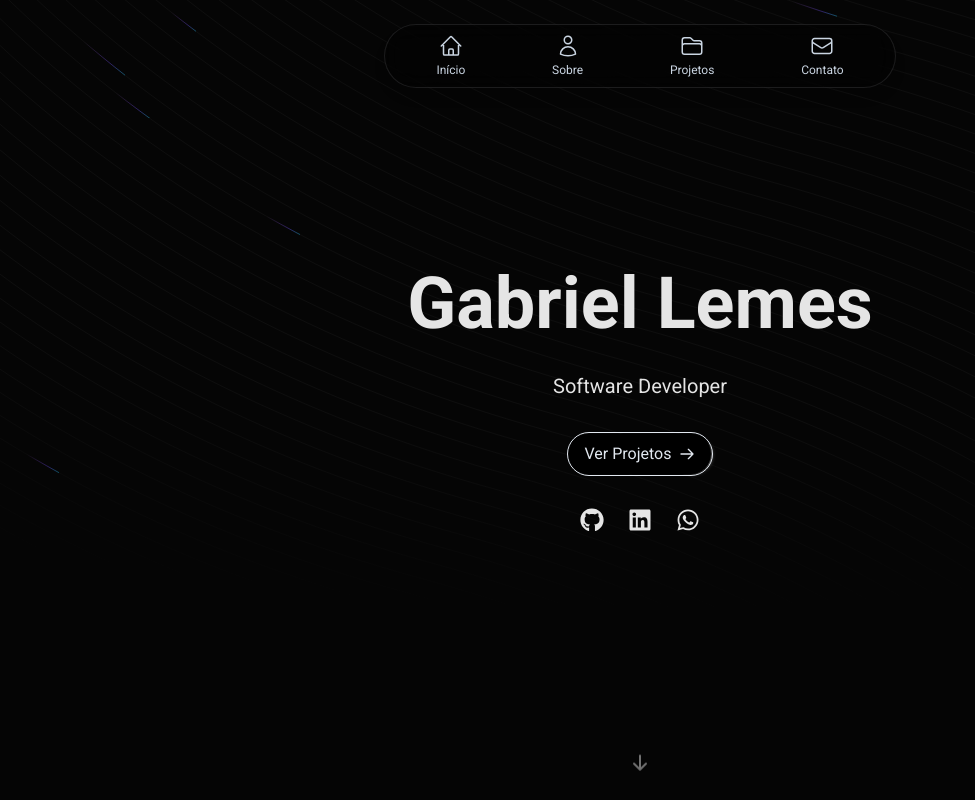
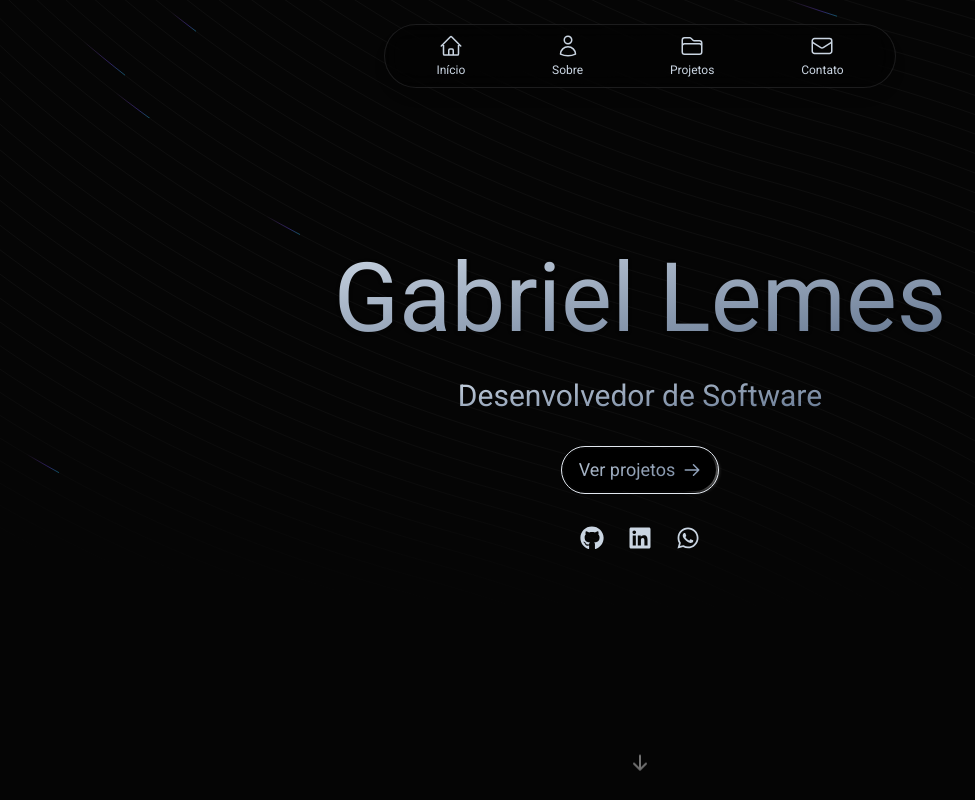
Before and after one commit to gabrielmlemes/portfolio-2.0, a Next.js app: page / in a window 1280 px wide. Shown: the top 800 px of the page, without its empty margins (0-975 px from the left). Built offline with nearby package versions, Linux system fonts and the light colour scheme.

Commit message:
chore(hero): adjust hero texts

```diff
--- a/src/app/components/HeroClient.tsx
+++ b/src/app/components/HeroClient.tsx
@@ -5,7 +5,6 @@ import Link from "next/link";
 import { SocialLinks } from "./ui/SocialLinks";
 import { HiOutlineArrowRight } from "react-icons/hi";
 import { HoverBorderGradient } from "./ui/button";
-import { TextAnimate } from "./ui/blur-text-animation";
 
 const containerVariants = {
   hidden: { opacity: 0 },
@@ -23,7 +22,7 @@ const itemVariants: Variants = {
     opacity: 1,
     y: 0,
     transition: {
-      duration: 0.5,
+      duration: 1.0,
       ease: "easeOut",
     },
   },
@@ -48,43 +47,32 @@ export function HeroClient() {
       initial="hidden"
       animate="visible"
     >
-      <TextAnimate
-        animation="blurIn"
-        as="h1"
-        duration={0.2}
-        once={true}
-        by="character"
-        className="text-4xl font-bold sm:text-7xl text-secondary"
-      >
-        Gabriel Lemes
-      </TextAnimate>
+      <AnimatedItem>
+        <h1 className="bg-gradient-to-br from-slate-300 to-slate-500 bg-clip-text text-transparent drop-shadow-sm sm:text-8xl">
+          Gabriel Lemes
+        </h1>
+      </AnimatedItem>
 
-      <TextAnimate
-        animation="blurIn"
-        as="p"
-        duration={0.2}
-        once={true}
-        by="character"
-        delay={0.2}
-        className="max-w-2xl sm:text-lg lg:text-xl text-secondary"
-      >
-        Software Developer
-      </TextAnimate>
+      <AnimatedItem>
+        <p className="max-w-2xl bg-gradient-to-br from-slate-300 to-slate-500 bg-clip-text text-transparent sm:text-lg lg:text-3xl">
+          Desenvolvedor de Software
+        </p>
+      </AnimatedItem>
 
       <AnimatedItem className="flex justify-center">
         <Link href="#projetos">
           <HoverBorderGradient
             containerClassName="rounded-full"
             as="button"
-            className="bg-black cursor-pointer text-slate-200 flex items-center justify-center gap-2"
+            className="flex cursor-pointer text-lg items-center justify-center gap-2 bg-black bg-gradient-to-br from-slate-300 to-slate-500 bg-clip-text text-transparent"
           >
-            Ver Projetos
-            <HiOutlineArrowRight />
+            Ver projetos
+            <HiOutlineArrowRight className="text-slate-400" />
           </HoverBorderGradient>
         </Link>
       </AnimatedItem>
 
-      <AnimatedItem className="flex items-center justify-center">
+      <AnimatedItem>
         <SocialLinks />
       </AnimatedItem>
     </motion.div>
--- a/src/app/components/ui/SocialLinks.tsx
+++ b/src/app/components/ui/SocialLinks.tsx
@@ -33,7 +33,7 @@ export function SocialLinks() {
                 href={social.href}
                 target="_blank"
                 aria-label={social.name}
-                className="text-secondary transition-all hover:text-slate-300 hover:scale-110 duration-150"
+                className="text-slate-300 transition-all hover:text-slate-100 hover:scale-110 duration-150"
               >
                 {social.icon}
               </Link>
--- a/src/app/page.tsx
+++ b/src/app/page.tsx
@@ -27,7 +27,7 @@ const Contact = dynamic(
 
 const Page = () => {
   return (
-    <>
+    <main className="flex flex-col">
       <Hero />
 
       <About />
@@ -35,7 +35,7 @@ const Page = () => {
       <Projects />
 
       <Contact />
-    </>
+    </main>
   );
 };
 
```
